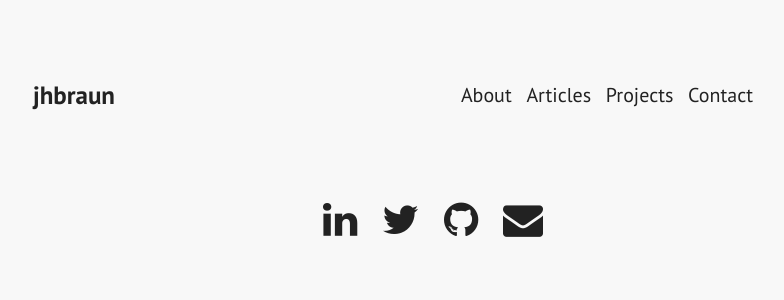
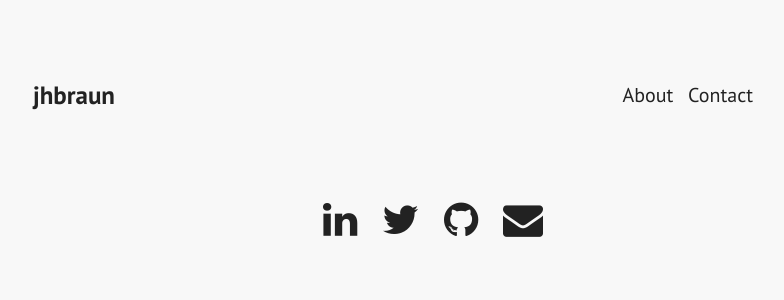
Before and after one commit to jordanhbraun/jordanhbraun.github.io, a Jekyll site: the page built from index.html, in a window 1280 px wide. Shown: the top 300 px of the page, without its empty margins (247-1031 px from the left). Built offline with Jekyll 4.4.1, drawn with Linux system fonts in a browser that asks for light colours; nearby versions of some CDN libraries; Markdown is read by kramdown in place of the engine named in the settings; the list of posts is cut into pages by our own code.

Commit message:
changed headers

```diff
--- a/_layouts/default.html
+++ b/_layouts/default.html
@@ -13,12 +13,6 @@
         <ul class="nav">
           <li>
             <a href="/about">About</a>
-          </li>
-          <li>
-            <a href="/articles">Articles</a>
-          </li>
-          <li>
-            <a href="/projects">Projects</a>
           </li>
           <li>
             <a href="/contact">Contact</a>
```
